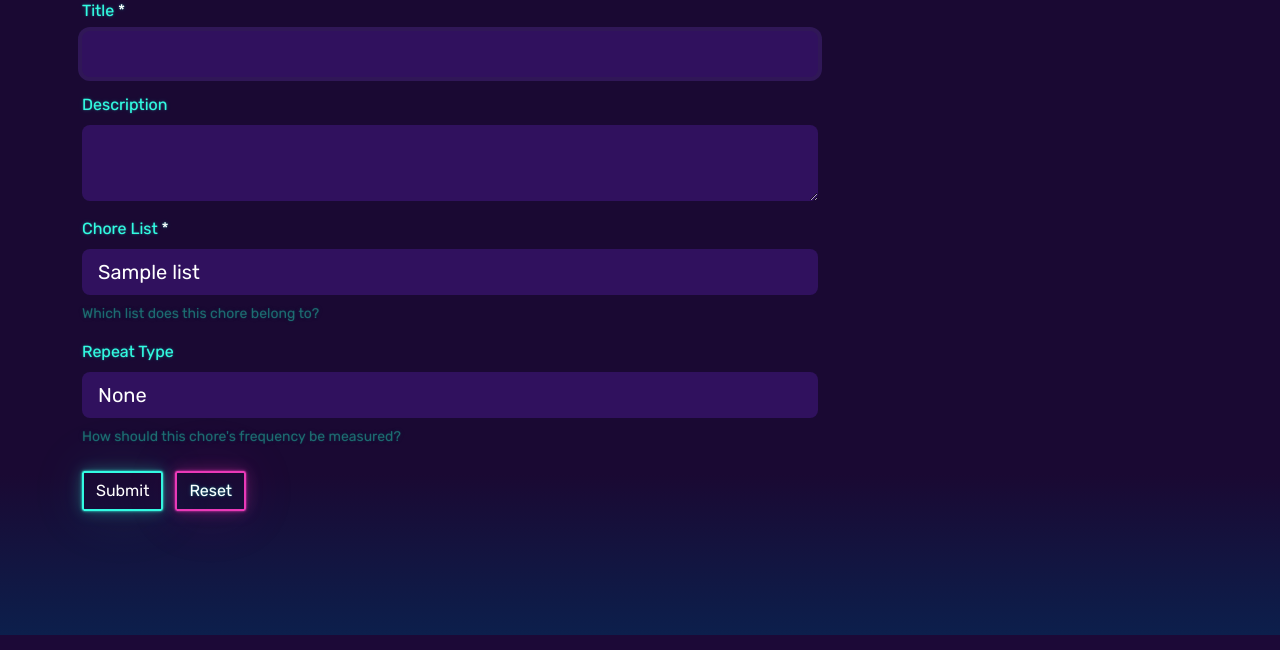
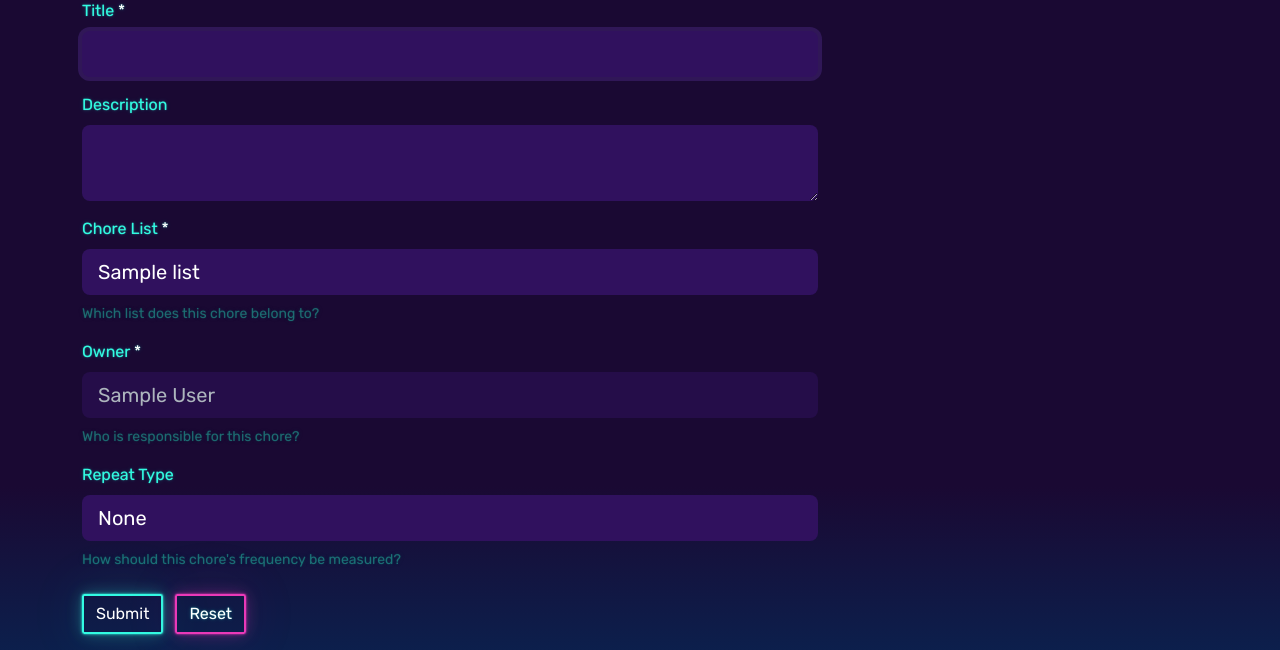
Before and after one commit to jack-hermanson/chores, a Flask app: page /chores/create in a window 1280 px wide. Shown: the part 165-815 px from the top of the page. Run offline with Flask 3, Linux system fonts and the light colour scheme; a user stored in the database is signed in; tables that the repository leaves empty hold one stand-in row (values such as "Sample post"); some libraries are stand-ins or nearby versions.

Commit message:
ownership of a chore

```diff
--- a/main/modules/chores/forms.py
+++ b/main/modules/chores/forms.py
@@ -1,5 +1,5 @@
 from flask_wtf import FlaskForm
-from wtforms.fields import StringField, SubmitField, TextAreaField, IntegerField, SelectField
+from wtforms.fields import StringField, SubmitField,  TextAreaField, IntegerField, SelectField
 from wtforms.validators import DataRequired, Length, NumberRange, ValidationError, Optional
 
 from main.modules.chores.RepeatTypeEnum import RepeatTypeEnum
@@ -47,6 +47,12 @@ class CreateEditChore(FlaskForm):
         choices=[],  # set in controller
         validators=[DataRequired()]
     )
+    owner = SelectField(
+        "Owner",
+        description="Who is responsible for this chore?",
+        choices=[],  # set in controller
+        validators=[DataRequired()]
+    )
     submit = SubmitField()
 
     @staticmethod
--- a/main/modules/chores/routes.py
+++ b/main/modules/chores/routes.py
@@ -1,5 +1,7 @@
 from flask import Blueprint, render_template, flash, redirect, url_for, request, abort
 import logging
+
+from wtforms.validators import DataRequired
 
 from main.modules.accounts.ClearanceEnum import ClearanceEnum
 from main.modules.chores.forms import CreateEditChore
@@ -8,6 +10,7 @@ from flask_login import current_user
 from .models import Chore
 from main import db
 from .RepeatTypeEnum import RepeatTypeEnum
+from ..accounts.models import Account
 from ..lists.models import List
 from ..lists.services import get_user_lists
 from utils.date_time_enums import DayOfWeekEnum
@@ -30,6 +33,9 @@ def index():
 def create():
     form = CreateEditChore()
     form.list.choices = [(ls.list_id, ls.title) for ls in get_user_lists()]
+    form.owner.data = str(current_user.account_id)
+    form.owner.choices = [(current_user.account_id, current_user.name)]
+    form.owner.render_kw = {"disabled": True}
 
     if form.validate_on_submit():
         new_chore = Chore()
@@ -61,11 +67,14 @@ def edit(chore_id: int):
     form = CreateEditChore()
     form.list.choices = [(ls.list_id, ls.title) for ls in get_user_lists()]
     chore = Chore.query.filter(Chore.chore_id == chore_id).first_or_404()
+    # todo - what if the list changes? need to make this an htmx thing
+    form.owner.choices = [(a.account_id, a.name) for a in chore.list.accounts]
 
     if form.validate_on_submit():
         chore.title = form.title.data
         chore.description = form.description.data
         chore.repeat_type = RepeatTypeEnum(int(form.repeat_type.data))
+        chore.owner = Account.query.filter(Account.account_id == int(form.owner.data)).first_or_404()
 
         if chore.repeat_type == RepeatTypeEnum.NONE:
             chore.repeat_days = None
@@ -95,6 +104,7 @@ def edit(chore_id: int):
         elif chore.repeat_type == RepeatTypeEnum.DAY_OF_THE_WEEK:
             form.repeat_day_of_week.data = str(int(chore.repeat_day_of_week))
         form.list.data = str(chore.list.list_id)
+        form.owner.data = str(chore.owner.account_id)
         logging.info(f"form.list.data {form.list.data}")
 
     return render_template("chores/create-edit.html",
--- a/main/web/templates/chores/create-edit.html
+++ b/main/web/templates/chores/create-edit.html
@@ -16,6 +16,7 @@
                 {{ form_group(form, "title", required=True) }}
                 {{ form_group(form, "description") }}
                 {{ form_group(form, "list", required=True) }}
+                {{ form_group(form, "owner", required=True) }}
                 {{ form_group(
                         form,
                         "repeat_type",
@@ -24,6 +25,7 @@
                             "hx-target": "#repeat-input"
                         })
                 }}
+
 
                 <div id="repeat-input">
                     {% if form.repeat_type.data == "1" %}
```
